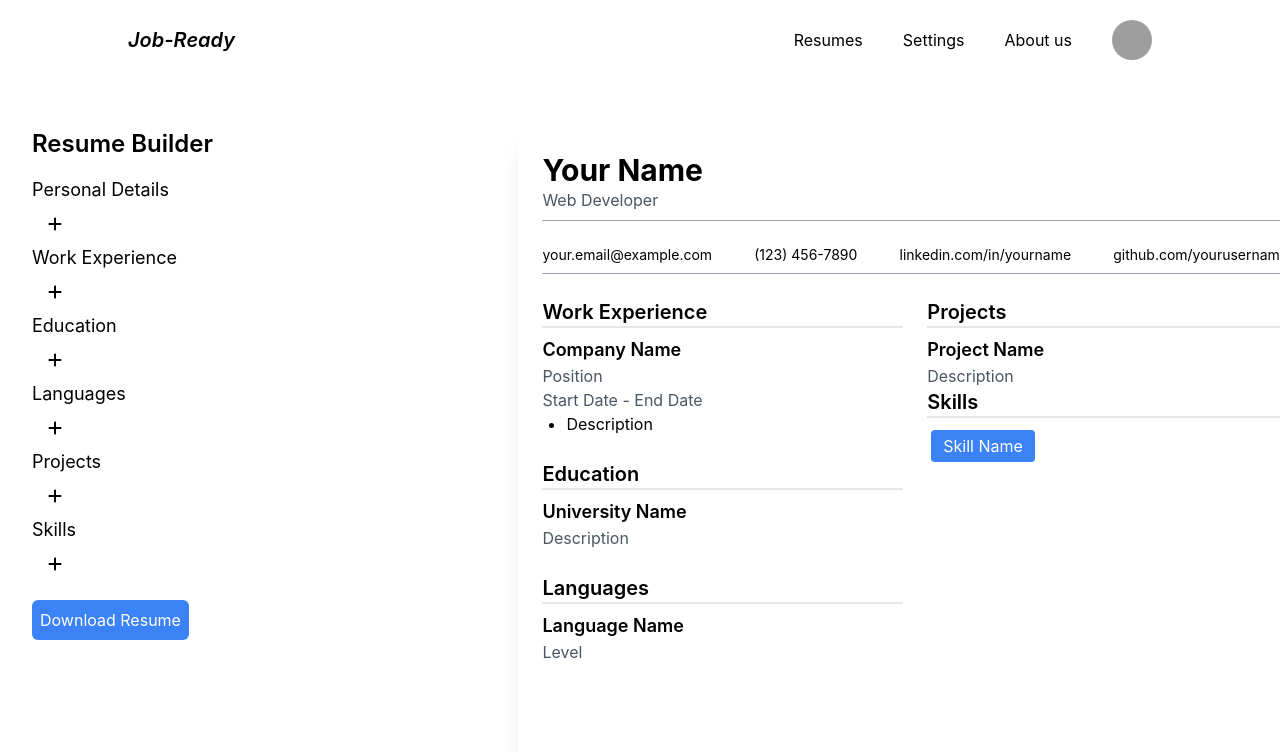
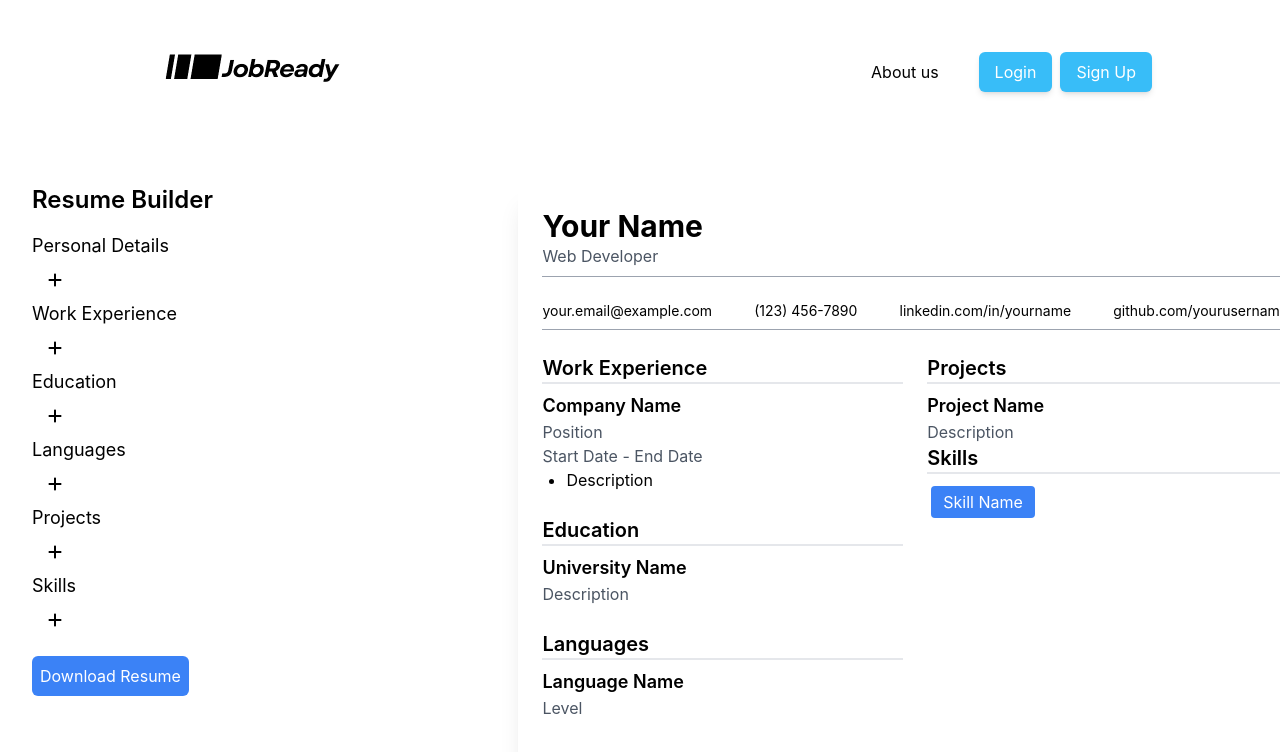
Before and after one commit to next-generation-X/job-ready, a React (Create React App) app: page /create in a window 1280 px wide. Shown: the top 752 px of the page. Built offline with nearby package versions, Linux system fonts and the light colour scheme; grey boxes are pictures that could not be loaded.

Commit message:
logo, icons , header component

```diff
--- a/package.json
+++ b/package.json
@@ -4,6 +4,7 @@
   "private": true,
   "dependencies": {
     "@fortawesome/fontawesome-svg-core": "^6.5.1",
+    "@fortawesome/free-brands-svg-icons": "^6.5.1",
     "@fortawesome/free-solid-svg-icons": "^6.5.1",
     "@fortawesome/react-fontawesome": "^0.2.0",
     "@testing-library/jest-dom": "^5.17.0",
--- a/src/components/aboutus.js
+++ b/src/components/aboutus.js
@@ -1,25 +1,12 @@
 import React from 'react'
 import { Link } from 'react-router-dom';
+import Header from './header';
 
 function aboutus() {
   return (
     <div>
-    <header className="h-16 flex justify-center items-center mb-8">
-      <nav className='w-[80%] sticky top-0 flex mt-4 justify-between'>
-          <div className='flex items-center '>
-            <Link className='mr-10 hover:scale-110 transition-transform duration-200' to='/'><button><h1 className='text-xl font-semibold italic'>
-              Job-Ready
-            </h1></button></Link>
-          </div>
-          <div className=''>
-                        <ul className='flex items-center'>
-                        <Link className='mr-10 hover:scale-110 transition-transform duration-200' to='/aboutus'><button><li>About us</li></button></Link>
-                            <li className=' text-white mr-2 cursor-pointer bg-sky-400 rounded-md px-4 py-2 shadow-md'>Login</li>
-                            <li className='text-white cursor-pointer bg-sky-400 rounded-md px-4 py-2 shadow-md'>Sign Up</li>
-                        </ul>
-          </div>
-      </nav>
-    </header>
+
+      <Header />
 
       <div className='flex h-screen p-8'>
         <div className='w-[38%] overflow-auto'>
--- a/src/components/create.js
+++ b/src/components/create.js
@@ -1,31 +1,13 @@
 import React from 'react'
-import { Link } from 'react-router-dom';
 import Forms from './forms';
 import Plain from './templates/plain';
+import Header from './header';
 
 function create( { details, setDetails, workExperiences, setWorkExperiences, projects, setProjects, education,
     setEducation, languages, setLanguages, skills, setSkills }) {
   return (
     <div>
-         <header className="h-16 flex justify-center items-center mb-8">
-                <nav className='w-[80%] sticky top-0 mt-4 flex justify-between'>
-                    <div className='flex items-center '>
-                        <Link className='mr-10 hover:scale-110 transition-transform duration-200' to='/'><button><h1 className='text-xl font-semibold italic'>
-                            Job-Ready
-                        </h1></button></Link>
-                    </div>
-                    <div className=''>
-                        <ul className='flex items-center'>
-                            <Link className='mr-10 hover:scale-110 transition-transform duration-200' to='/home'><button><li>Resumes</li></button></Link>
-                            <Link className='mr-10 hover:scale-110 transition-transform duration-200' to='/settings'><button><li>Settings</li></button></Link>
-                            <Link className='mr-10 hover:scale-110 transition-transform duration-200' to='/aboutus'><button><li>About us</li></button></Link>
-                            <button className='cursor-pointer'>
-                                <img  className="rounded-full" src="https://picsum.photos/40" />
-                            </button>
-                        </ul>
-                    </div>
-                </nav>
-            </header>
+        <Header />
 
             <div className='flex h-screen'>
                 <div className='w-[38%] overflow-auto'>
--- /dev/null
+++ b/src/components/header.js
@@ -0,0 +1,28 @@
+import React from 'react'
+import { Link } from 'react-router-dom'
+import logo from '../assets/JobReady2-nobg.png'
+
+function header() {
+  return (
+    <div>
+        <header className="h-16 flex justify-center items-center mt-8 mb-14">
+                <nav className='w-[80%] sticky top-0 mt-4 flex justify-between'>
+                    <div className='flex items-center '>
+                        <Link className='mr-10 hover:scale-110 transition-transform duration-200' to='/'><button>
+                            <img src={logo} alt="" className='w-[250px]' />
+                        </button></Link>
+                    </div>
+                    <div className='flex items-center'>
+                        <ul className='flex items-center'>
+                        <Link className='mr-10 hover:scale-110 transition-transform duration-200' to='/aboutus'><button><li>About us</li></button></Link>
+                            <li className=' text-white mr-2 cursor-pointer bg-sky-400 rounded-md px-4 py-2 shadow-md'>Login</li>
+                            <li className='text-white cursor-pointer bg-sky-400 rounded-md px-4 py-2 shadow-md'>Sign Up</li>
+                        </ul>
+                    </div>
+                </nav>
+            </header>
+    </div>
+  )
+}
+
+export default header
--- a/src/components/home.js
+++ b/src/components/home.js
@@ -1,5 +1,6 @@
 import {React, useState} from 'react'
 import { Link } from 'react-router-dom';
+import Header from './header';
 
 import SavedResumes from './savedResumes';
 
@@ -7,25 +8,7 @@ function Home() {
 
   return (
     <div>
-         <header className="h-16 flex justify-center items-center mb-8">
-                <nav className='w-[80%] sticky top-0 mt-4 flex justify-between'>
-                    <div className='flex items-center '>
-                        <Link className='mr-10 hover:scale-110 transition-transform duration-200' to='/'><button><h1 className='text-xl font-semibold italic'>
-                            Job-Ready
-                        </h1></button></Link>
-                    </div>
-                    <div className=''>
-                        <ul className='flex items-center'>
-                            <Link className='mr-10 hover:scale-110 transition-transform duration-200' to='/home'><button><li>Resumes</li></button></Link>
-                            <Link className='mr-10 hover:scale-110 transition-transform duration-200' to='/settings'><button><li>Settings</li></button></Link>
-                            <Link className='mr-10 hover:scale-110 transition-transform duration-200' to='/aboutus'><button><li>About us</li></button></Link>
-                            <button className='cursor-pointer'>
-                                <img  className="rounded-full" src="https://picsum.photos/40" />
-                            </button>
-                        </ul>
-                    </div>
-                </nav>
-            </header>
+        <Header />
         <div className='flex h-screen p-8'>
             <div className='w-[40%] overflow-auto'>
                 <SavedResumes />
--- a/src/components/landingpage.js
+++ b/src/components/landingpage.js
@@ -1,6 +1,9 @@
 import {React, useState} from 'react';
 import { BrowserRouter as Router, Route, Link, Routes } from 'react-router-dom';
+import { FontAwesomeIcon } from '@fortawesome/react-fontawesome'; // Import FontAwesomeIcon
+import { faTwitter, faFacebook, faLinkedin } from '@fortawesome/free-brands-svg-icons';
 import axios from 'axios';
+import Header from './header';
 
 
 const LandingPage = () => {
@@ -11,22 +14,7 @@ const LandingPage = () => {
 
   return (
         <div>
-            <header className="h-16 flex justify-center items-center mt-8 mb-14">
-                <nav className='w-[80%] sticky top-0 mt-4 flex justify-between'>
-                    <div className='flex items-center '>
-                        <Link className='mr-10 hover:scale-110 transition-transform duration-200' to='/'><button><h1 className='text-xl font-semibold italic'>
-                            Job-Ready
-                        </h1></button></Link>
-                    </div>
-                    <div className=''>
-                        <ul className='flex items-center'>
-                        <Link className='mr-10 hover:scale-110 transition-transform duration-200' to='/aboutus'><button><li>About us</li></button></Link>
-                            <li className=' text-white mr-2 cursor-pointer bg-sky-400 rounded-md px-4 py-2 shadow-md'>Login</li>
-                            <li className='text-white cursor-pointer bg-sky-400 rounded-md px-4 py-2 shadow-md'>Sign Up</li>
-                        </ul>
-                    </div>
-                </nav>
-            </header>
+            <Header />
 
             <main className='mx-auto text-center flex flex-col gap-10'>
                 <div className='flex flex-col gap-8'>
@@ -76,13 +64,13 @@ const LandingPage = () => {
                         <p className="text-lg font-semibold mb-2">Connect With Us</p>
                         <div className="flex items-center justify-center space-x-4">
                             <a href="#your-social-link" className="hover:text-gray-400">
-                            <i className="fab fa-twitter"></i>
+                            <FontAwesomeIcon icon={faTwitter} />
                             </a>
                             <a href="#your-social-link" className="hover:text-gray-400">
-                            <i className="fab fa-linkedin-in"></i>
+                            <FontAwesomeIcon icon={faFacebook} />
                             </a>
                             <a href="#your-social-link" className="hover:text-gray-400">
-                            <i className="fab fa-facebook-f"></i>
+                            <FontAwesomeIcon icon={faTwitter} />
                             </a>
                         </div>
                     </div>
```
Also changed, not shown: src/assets/JobReady2-nobg.png (added), 1 other file (tests, documents, lock files or other folders). Lines whose indentation alone changed are shown as unchanged.
